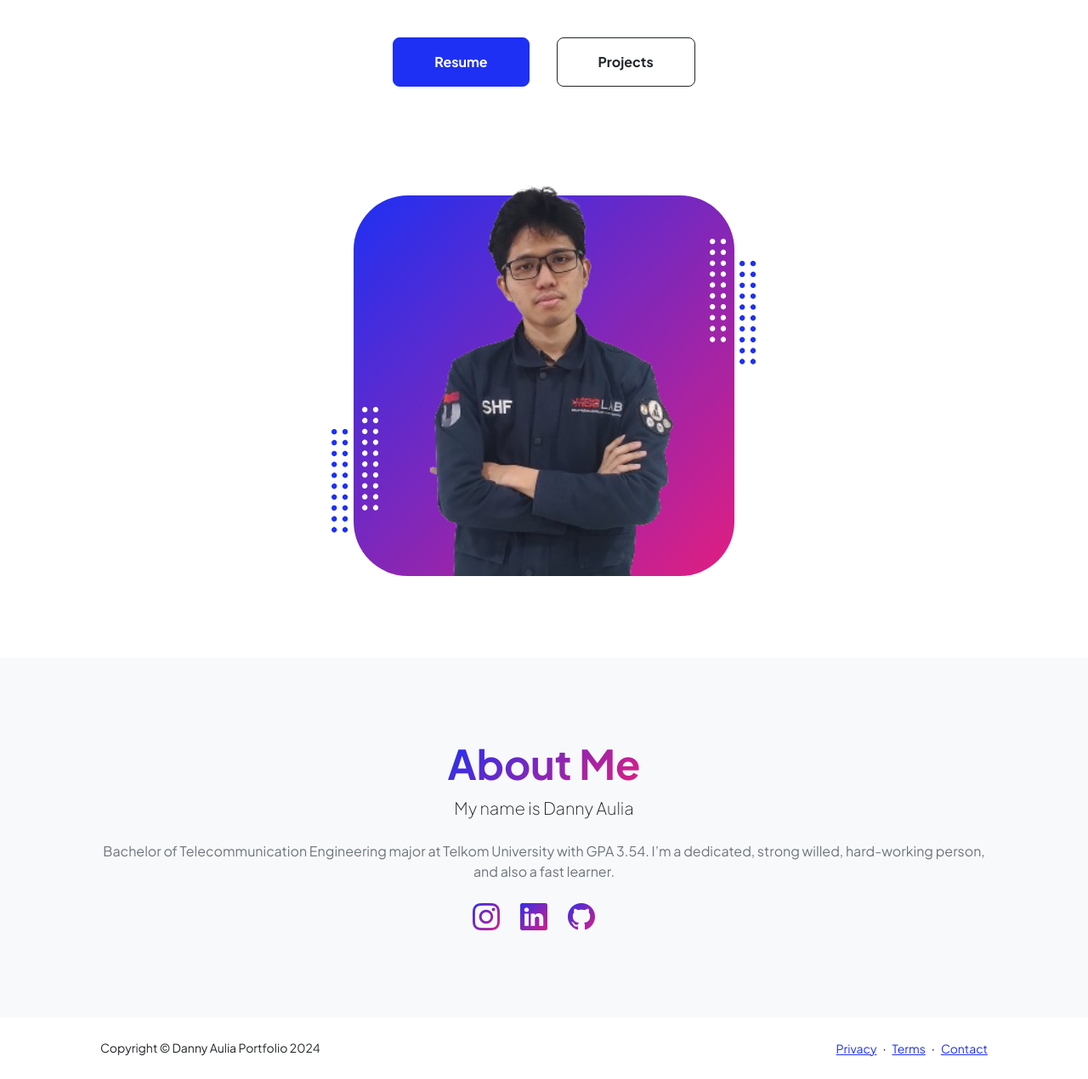
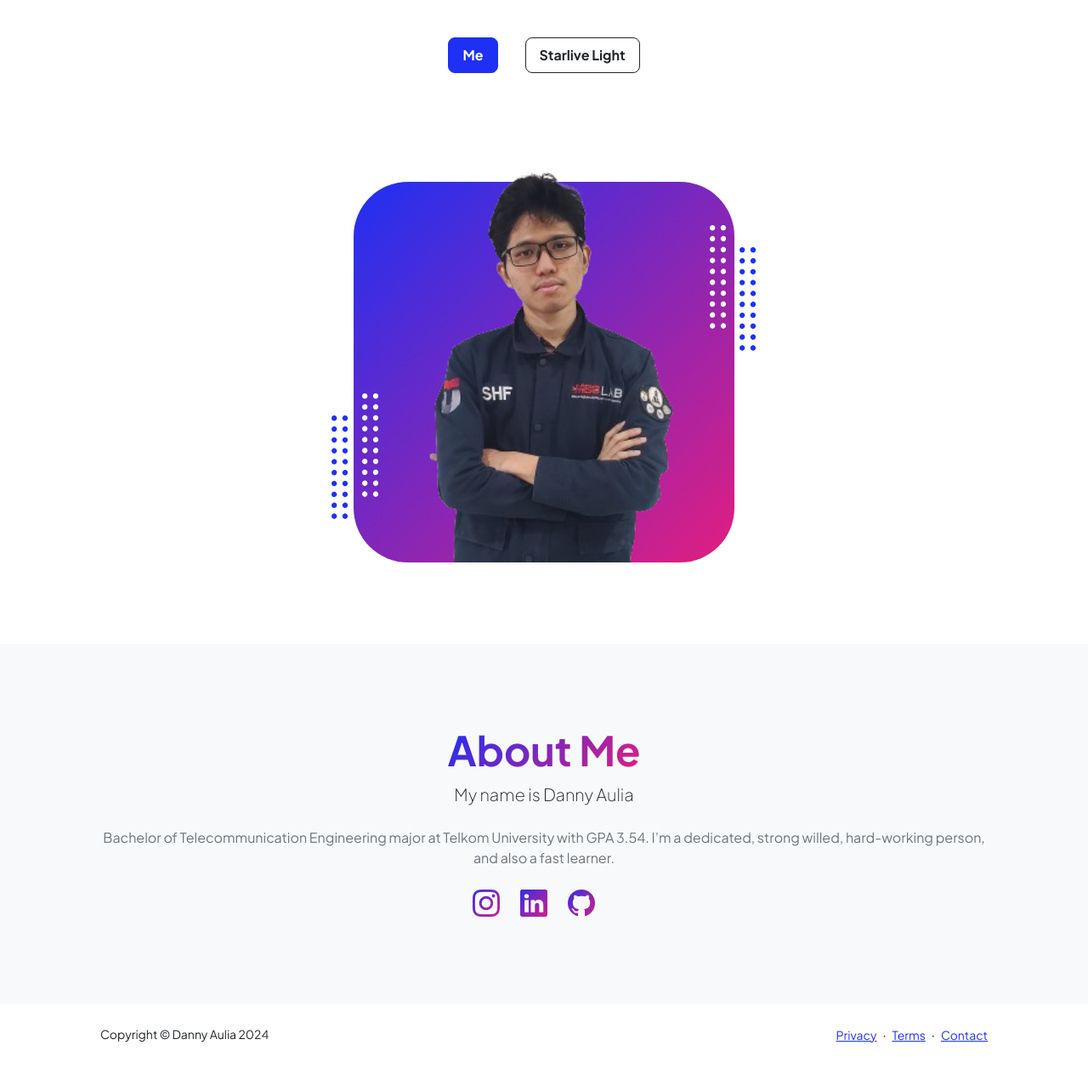
Before and after one commit to dannyauliaa/mydannyauliaa, a plain HTML site: page index.html in a window 1280 px wide. Shown: the part 291-1561 px from the top of the page at 85% size. Drawn offline with nearby package versions, Linux system fonts and the light colour scheme; a script that the page names is missing.

Commit message:
Update index.html

```diff
--- a/index.html
+++ b/index.html
@@ -45,8 +45,8 @@
                                 <div class="fs-3 fw-light text-muted">Welcome to my Page!</div>
                                 <h1 class="display-3 fw-bolder mb-5"><span class="text-gradient d-inline">Let's get to know me!</span></h1>
                                 <div class="d-grid gap-3 d-sm-flex justify-content-sm-center justify-content-xxl-start mb-3">
-                                    <a class="btn btn-primary btn-lg px-5 py-3 me-sm-3 fs-6 fw-bolder" href="resume.html">Resume</a>
-                                    <a class="btn btn-outline-dark btn-lg px-5 py-3 fs-6 fw-bolder" href="projects.html">Projects</a>
+                                    <a class="btn btn-primary btn-lg px-10 py-8 me-sm-3 fs-6 fw-bolder" href="resume.html">Me</a>
+                                    <a class="btn btn-outline-dark btn-lg px-10 py-8 fs-6 fw-bolder" href="projects.html">Starlive Light</a>
                                 </div>
                             </div>
                         </div>
@@ -200,7 +200,7 @@
         <footer class="bg-white py-4 mt-auto">
             <div class="container px-5">
                 <div class="row align-items-center justify-content-between flex-column flex-sm-row">
-                    <div class="col-auto"><div class="small m-0">Copyright &copy; Danny Aulia Portfolio 2024</div></div>
+                    <div class="col-auto"><div class="small m-0">Copyright &copy; Danny Aulia 2024</div></div>
                     <div class="col-auto">
                         <a class="small" href="#!">Privacy</a>
                         <span class="mx-1">&middot;</span>
```
